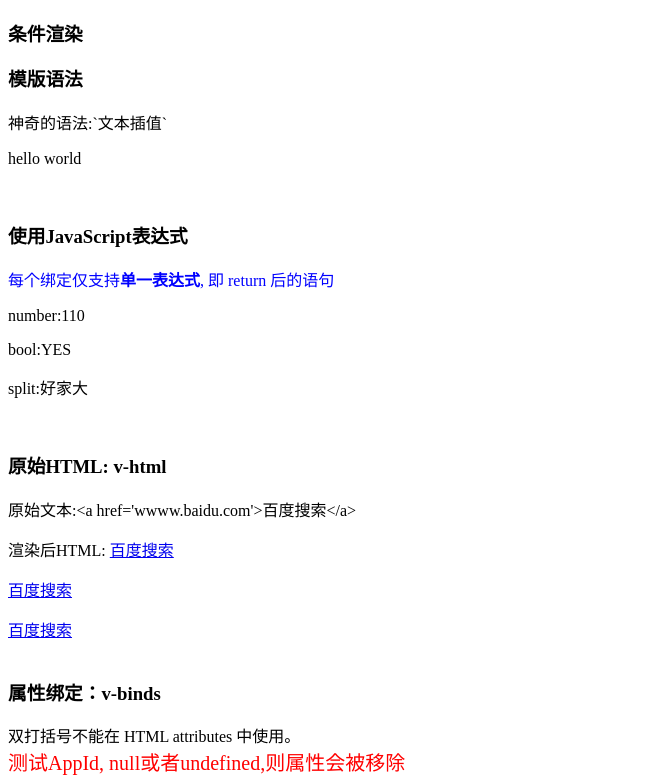
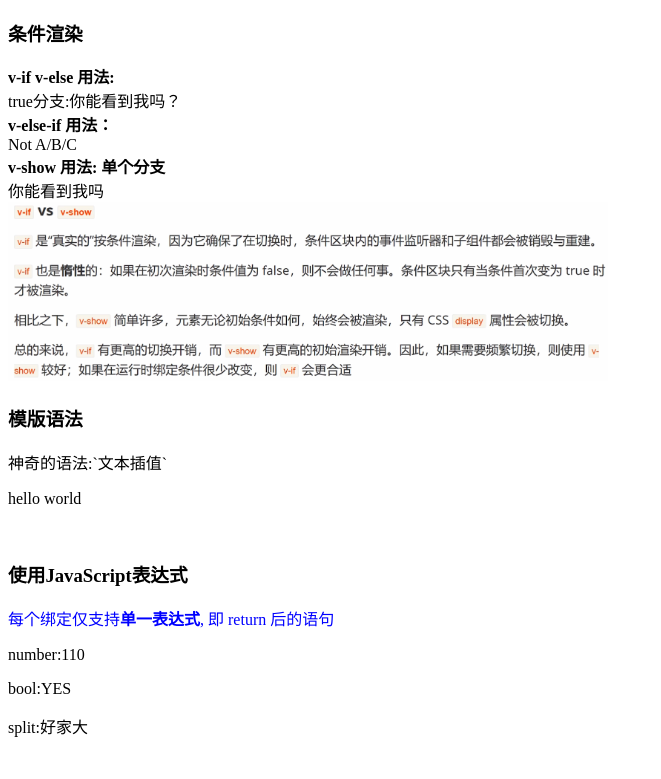
Before and after one commit to Narglc/Vue-Road, a Vue app in the folder chapter_1/vue-base/: page / in a window 1280 px wide. Shown: the top 779 px of the page, without its empty margins (0-661 px from the left). Built offline with nearby package versions, Linux system fonts and the light colour scheme.

Commit message:
条件渲染v-if,v-else,v-else-if,v-show

```diff
--- a/chapter_1/vue-base/src/components/IfDemo.vue
+++ b/chapter_1/vue-base/src/components/IfDemo.vue
@@ -1,7 +1,37 @@
 <template>
-    <h3>条件渲染</h3>
+    <div>
+        <h3>条件渲染</h3>
+        <div><b>v-if v-else 用法:</b>
+            <div v-if="flag">true分支:你能看到我吗？</div>
+            <div v-else>false分支:那你还是看看我吧</div>
+        </div>
+
+        <div>
+            <b>v-else-if 用法：</b>
+            <div v-if="type == 'A'">A</div>
+            <div v-else-if="type == 'B'">B</div>
+            <div v-else-if="type == 'C'">C</div>
+            <div v-else>Not A/B/C</div>
+        </div>
+
+        <div>
+            <b>v-show 用法: 单个分支</b>
+            <div v-show="flag">你能看到我吗</div>
+        </div>
+
+        <div>
+            <img src="/src/assets/v-if_v-show_diff.png" title="v-if vs v-show" width="600">
+        </div>
+    </div>
 </template>
 
 <script>
-
+export default {
+    data() {
+        return {
+            flag: true,
+            type: "D"
+        }
+    }
+}
 </script>
```
Also changed, not shown: chapter_1/vue-base/src/assets/v-if_v-show_diff.png (added).
